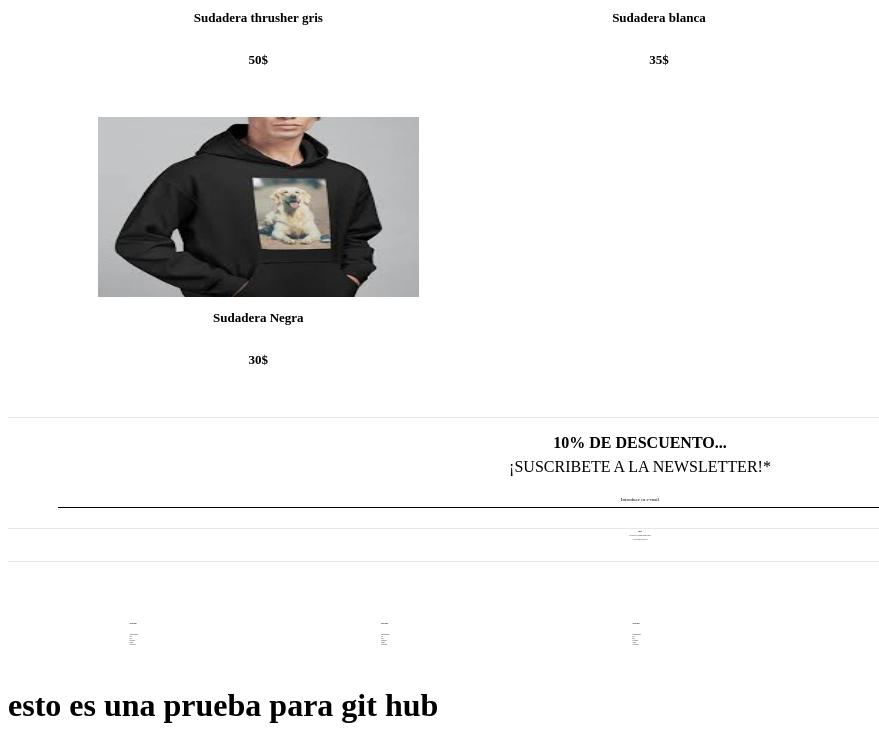
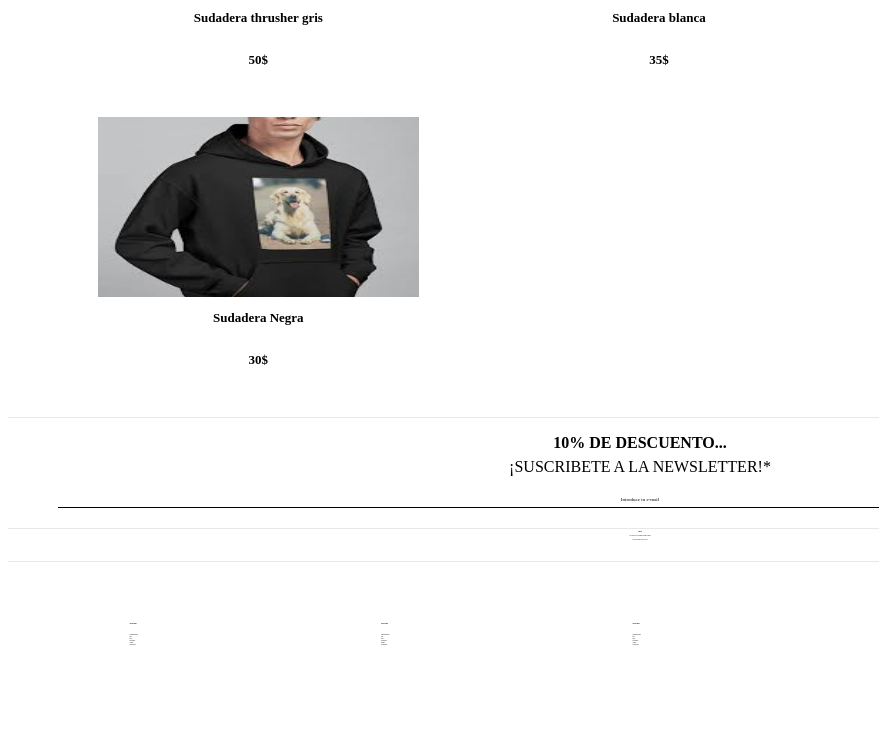
Before and after one commit to diegosanchez96/mi-tienda-flex, a plain HTML site: page index.html in a window 1280 px wide. Shown: the part 901-1647 px from the top of the page, 0-879 px from the left. After the commit the page ends 1575 px from the top, so only its background shows below. Drawn offline with Linux system fonts and the light colour scheme.

Commit message:
mi-tienda-flex-definitivo

```diff
--- a/index.html
+++ b/index.html
@@ -186,9 +186,6 @@
             </div>
 
         </div>
-        <h1>esto es una prueba para git hub</h1>
-
-
     </footer>
 
 </body>
```
